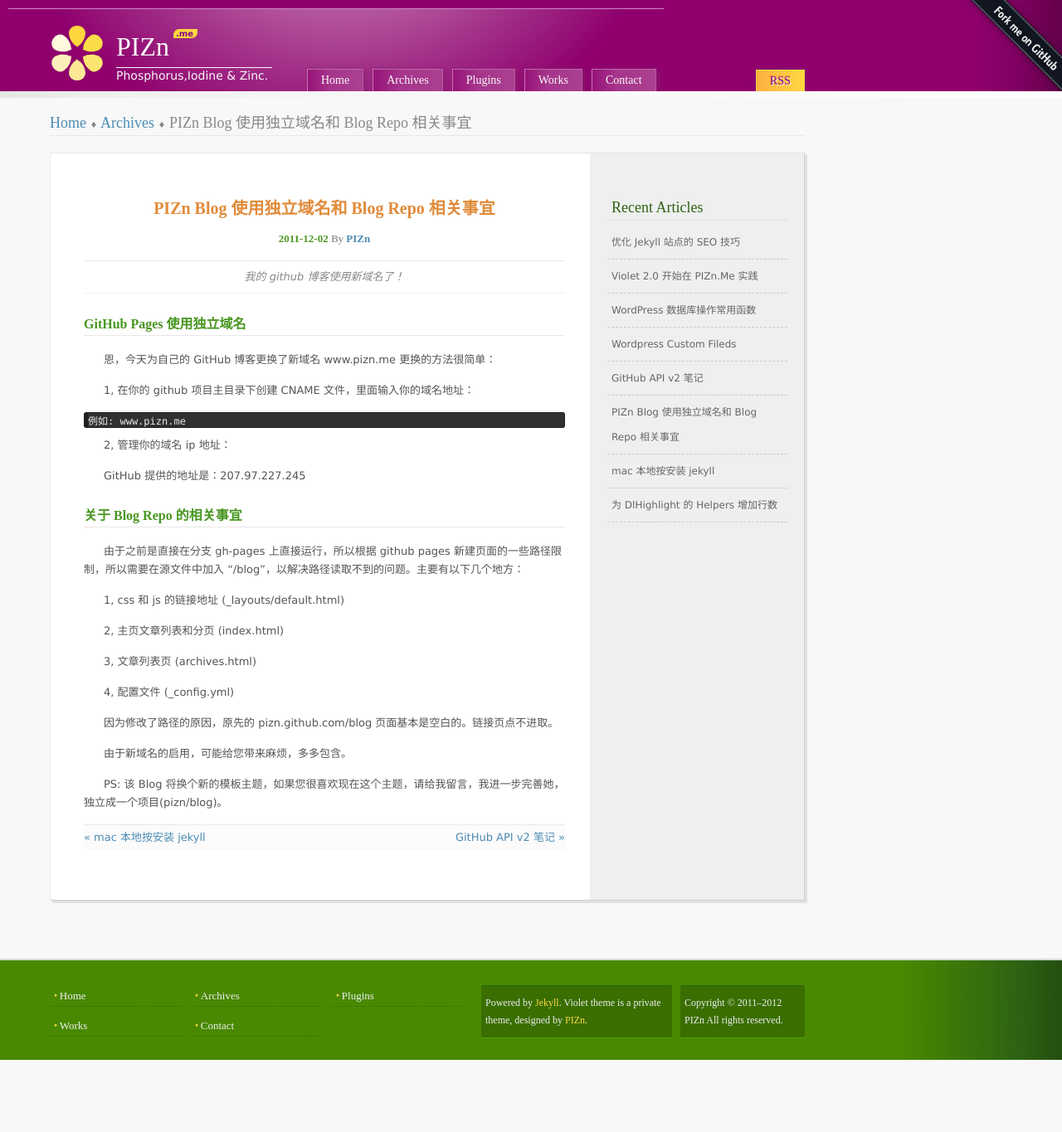
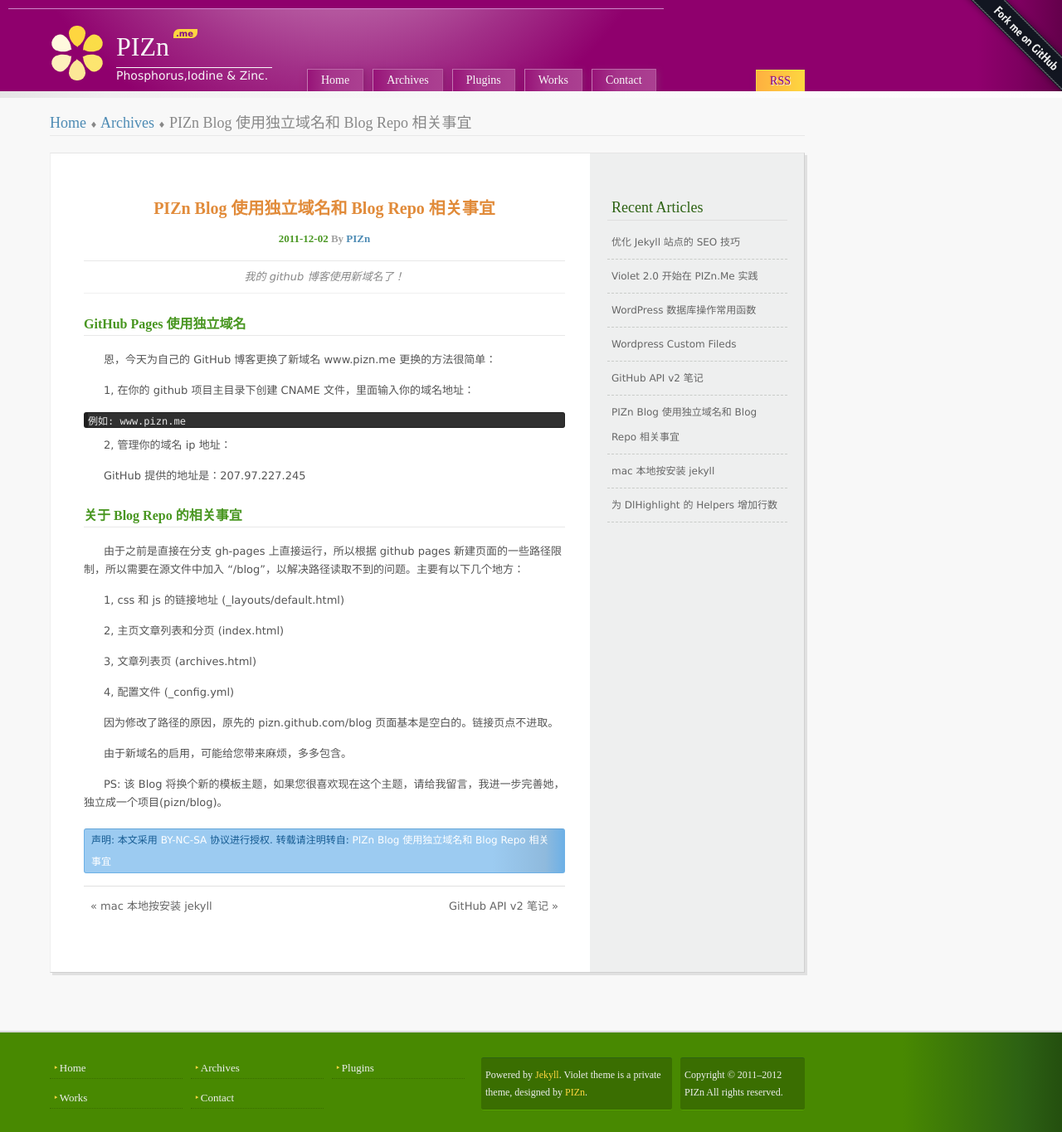
Before and after one commit to pizn/pizn.github.com, a Jekyll site: the page built from _posts/2011-12-02-hello-pizn-me.md, in a window 1280 px wide. Shown: the whole page at 83% size. Built offline with Jekyll 4.4.1, drawn with Linux system fonts in a browser that asks for light colours; Markdown is read by kramdown in place of the engine named in the settings; comment, search, counter and statistics services are not loaded; before the commit the page ends 1278 px from its top, so only the background shows below that.

Commit message:
add announce

```diff
--- a/_layouts/post.html
+++ b/_layouts/post.html
@@ -19,6 +19,9 @@
                             <p class="meta"><time class="date" pubdate="{{ page.date | date_to_utc | date: '%Y-%m-%d' }}">{{ page.date | date_to_utc | date: "%Y-%m-%d" }}</time> By <a href="/contact.html" class="author" title="author">PIZn</a></p>
                             <p class="description">{{ page.description }}</p>
                             {{ content }}
+                        </div>
+                        <div class="v-announce">
+                            <p>声明: 本文采用 <a href="http://creativecommons.org/licenses/by-nc-sa/3.0/" target="_blank" rel="nofollow" title="署名-非商业性使用-相同方式共享">BY-NC-SA</a> 协议进行授权. 转载请注明转自: <a href="{{ page.url }}" title="{{ page.title }}" rel="nofollow">{{ page.title }}</a></p>
                         </div>
                         <nav class="v-pagination">
                             {% if page.previous %}
--- a/css/violet.css
+++ b/css/violet.css
@@ -1049,14 +1049,54 @@
     border-bottom: 1px solid #f0f0f0;
 }
 
+.v-announce {
+    margin: 20px 10px 15px 0;
+    font-family: verdana, \9ED1\4F53, sans-serif;
+    background: #9ccbf1;
+    background: -moz-linear-gradient(-90deg, #6db0e6 0%, #8fbadd 4%, #9ccbf1 15%, #9ccbf1 100%);
+    background: -webkit-linear-gradient(-90deg, #6db0e6 0%, #8fbadd 4%, #9ccbf1 15%, #9ccbf1 100%);
+    background: -ms-linear-gradient(-90deg, #6db0e6 0%, #8fbadd 4%, #9ccbf1 15%, #9ccbf1 100%);
+    background: linear-gradient(-90deg, #6db0e6 0%, #8fbadd 4%, #9ccbf1 15%, #9ccbf1 100%);
+    border-top: 1px solid #65a5d8;
+    border-left: 1px solid #6db0e6;
+    border-right: 1px solid #6db0e6;
+    border-bottom: 1px solid #6db0e6;
+    border-radius: 3px 3px;
+}
+.v-announce p {
+    padding: 0 8px;
+    line-height: 26px;
+    font-size: 12px;
+    color: #155b92;
+}
+.v-announce p a {
+    color: #fff;
+}
+.v-announce p a:hover {
+    color: #fff;
+}
 .v-pagination {
-    height: 30px;
-    border-top: 1px solid #e8e8e8;
-    margin: 10px 10px 10px 0;
-    background:  #fbfbfb;
+    height: 28px;
+    border-top: 1px solid #e0e0e0;
+    margin: 10px 10px 15px 0;
+    padding: 10px 0 0;
 }
-.v-pagination .prev { line-height: 30px; float: left;}
-.v-pagination .next { line-height: 30px; float: right;}
+.v-pagination a {
+    font-family: verdana, \9ED1\4F53, sans-serif;
+    color: #666666;
+    padding: 0 8px;
+    line-height: 28px;
+    border-radius: 3px 3px;
+}
+.v-pagination a:hover {
+    background: #e8e8e8;
+    color: #4d4d4d;
+    text-decoration: none;
+}
+
+.v-pagination .prev { float: left; }
+.v-pagination .next { float: right; }
+
 
 /** violet-comment **/
 .violet-comment {
```
